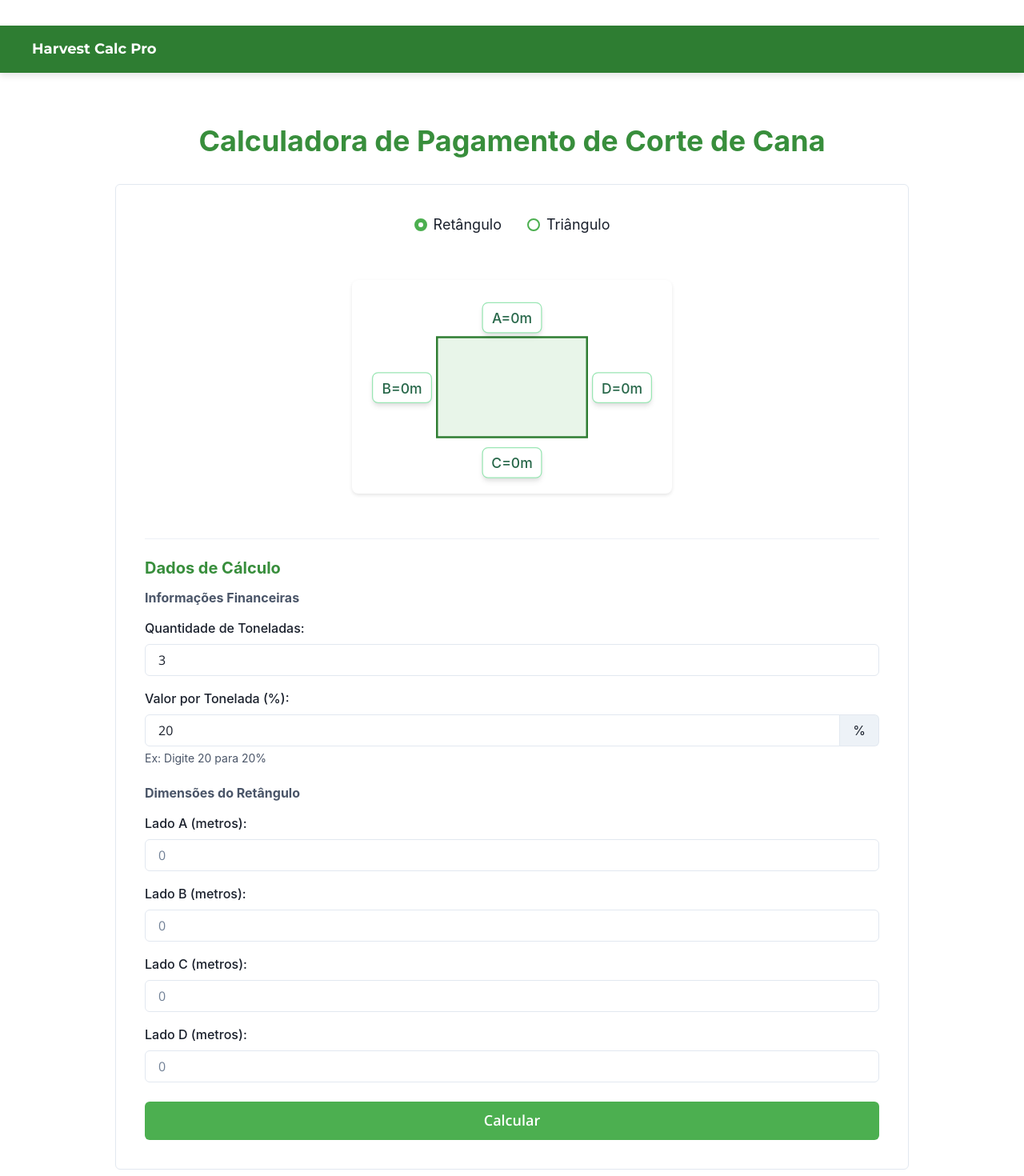
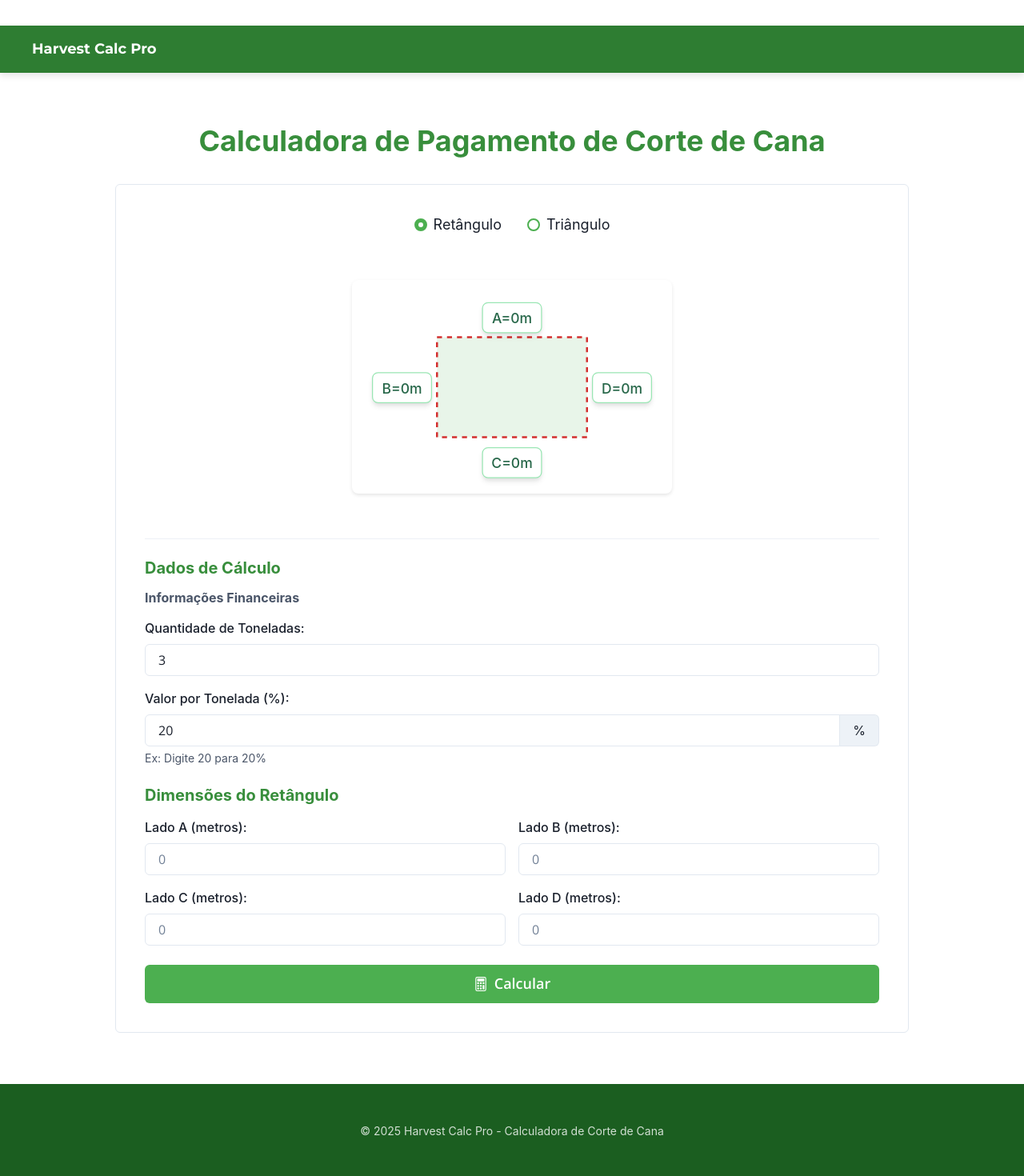
Before and after one commit to StudyVault/harvest-calc-pro, a React (Vite) app: page / in a window 1280 px wide. Shown: the top 1470 px of the page at 80% size. Built offline with nearby package versions, Linux system fonts and the light colour scheme.

Commit message:
Update CalculadoraCorteCana component to enhance shape selection and input handling; integrate FinancialForm and DimensionsForm components, and improve result display with a dedicated ResultCard.

```diff
--- a/package.json
+++ b/package.json
@@ -18,7 +18,7 @@
     "react": "^18.2.0",
     "react-currency-input-field": "^3.10.0",
     "react-dom": "^18.2.0",
-    "react-icons": "^5.0.1",
+    "react-icons": "^5.5.0",
     "react-router-dom": "^6.22.3"
   },
   "devDependencies": {
--- a/src/components/calculator/CalculadoraCorteCana.tsx
+++ b/src/components/calculator/CalculadoraCorteCana.tsx
@@ -17,7 +17,9 @@ import {
   Divider,
   InputGroup,
   InputRightAddon,
+  Grid,
 } from '@chakra-ui/react';
+import { BsCalculator } from 'react-icons/bs';
 import Rectangle from './Rectangle';
 import Triangle from './Triangle';
 import '../../styles/shapes.css';
@@ -286,10 +288,12 @@ const CalculadoraCorteCana: React.FC = () => {
                   </Box>
 
                   <Box>
-                    <Heading size="sm" mb={4} color="gray.600">
+                    <Heading size="md" mb={4} color="brand.700">
                       Dimensões {selectedShape === 'rectangle' ? 'do Retângulo' : 'do Triângulo'}
                     </Heading>
-                    <VStack spacing={4}>
+                    {selectedShape === 'rectangle' ? (
+                      // Layout para Retângulo
+                      <Grid templateColumns="repeat(2, 1fr)" gap={4}>
                         <FormControl>
                           <FormLabel>Lado A (metros):</FormLabel>
                           <Input
@@ -323,7 +327,6 @@ const CalculadoraCorteCana: React.FC = () => {
                           />
                         </FormControl>
 
-                      {selectedShape === 'rectangle' && (
                         <FormControl>
                           <FormLabel>Lado D (metros):</FormLabel>
                           <Input
@@ -334,8 +337,46 @@ const CalculadoraCorteCana: React.FC = () => {
                             placeholder="0"
                           />
                         </FormControl>
+                      </Grid>
+                    ) : (
+                      // Layout para Triângulo
+                      <Grid templateColumns="repeat(2, 1fr)" gap={4}>
+                        <VStack spacing={4} align="stretch">
+                          <FormControl>
+                            <FormLabel>Lado A (metros):</FormLabel>
+                            <Input
+                              type="number"
+                              name="ladoA"
+                              value={formatInputValue(valores.ladoA)}
+                              onChange={handleInputChange}
+                              placeholder="0"
+                            />
+                          </FormControl>
+
+                          <FormControl>
+                            <FormLabel>Lado C (metros):</FormLabel>
+                            <Input
+                              type="number"
+                              name="ladoC"
+                              value={formatInputValue(valores.ladoC)}
+                              onChange={handleInputChange}
+                              placeholder="0"
+                            />
+                          </FormControl>
+                        </VStack>
+
+                        <FormControl>
+                          <FormLabel>Lado B (metros):</FormLabel>
+                          <Input
+                            type="number"
+                            name="ladoB"
+                            value={formatInputValue(valores.ladoB)}
+                            onChange={handleInputChange}
+                            placeholder="0"
+                          />
+                        </FormControl>
+                      </Grid>
                     )}
-                    </VStack>
                   </Box>
                 </VStack>
               </Box>
@@ -345,6 +386,7 @@ const CalculadoraCorteCana: React.FC = () => {
                 size="lg"
                 width="100%"
                 onClick={calcularPagamento}
+                leftIcon={<BsCalculator />}
               >
                 Calcular
               </Button>
--- a/src/components/calculator/Rectangle.tsx
+++ b/src/components/calculator/Rectangle.tsx
@@ -12,6 +12,9 @@ interface RectangleProps {
 
 const Rectangle: React.FC<RectangleProps> = ({ dimensions }) => {
   const { ladoA, ladoB, ladoC, ladoD } = dimensions;
+
+  // Verificar se o retângulo é válido (todos os lados maiores que 0)
+  const isValidRectangle = ladoA > 0 && ladoB > 0 && ladoC > 0 && ladoD > 0;
 
   return (
     <Box className="shape-container">
@@ -33,8 +36,10 @@ const Rectangle: React.FC<RectangleProps> = ({ dimensions }) => {
             width="150"
             height="100"
             fill="#e8f5e9"
-            stroke="#2e7d32"
+            stroke={isValidRectangle ? "#2e7d32" : "#d32f2f"}
             strokeWidth="2"
+            strokeDasharray={!isValidRectangle ? "5,5" : "none"}
+            className={isValidRectangle ? "rectangle-path" : "rectangle-path invalid"}
           />
 
           {/* Labels */}
--- a/src/components/calculator/Triangle.tsx
+++ b/src/components/calculator/Triangle.tsx
@@ -29,7 +29,7 @@ const Triangle: React.FC<TriangleProps> = ({ dimensions }) => {
         >
           {/* Triângulo base com preenchimento */}
           <path
-            d="M150,30 L50,170 L250,170 Z"
+            d="M150,50 L75,150 L225,150 Z"
             fill="#e8f5e9"
             stroke={isValidTriangle ? "#2e7d32" : "#d32f2f"}
             strokeWidth="2"
@@ -39,7 +39,7 @@ const Triangle: React.FC<TriangleProps> = ({ dimensions }) => {
           {/* Labels */}
           <g>
             {/* Label A - esquerdo */}
-            <foreignObject x="30" y="85" width="60" height="25">
+            <foreignObject x="45" y="85" width="60" height="25">
               <Box
                 bg="white"
                 px={2}
@@ -58,7 +58,7 @@ const Triangle: React.FC<TriangleProps> = ({ dimensions }) => {
             </foreignObject>
 
             {/* Label B - base */}
-            <foreignObject x="120" y="175" width="60" height="25">
+            <foreignObject x="120" y="155" width="60" height="25">
               <Box
                 bg="white"
                 px={2}
@@ -77,7 +77,7 @@ const Triangle: React.FC<TriangleProps> = ({ dimensions }) => {
             </foreignObject>
 
             {/* Label C - direito */}
-            <foreignObject x="210" y="85" width="60" height="25">
+            <foreignObject x="195" y="85" width="60" height="25">
               <Box
                 bg="white"
                 px={2}
```
Also changed, not shown: 4 other files (tests, documents, lock files or other folders). Lines whose indentation alone changed are shown as unchanged.
